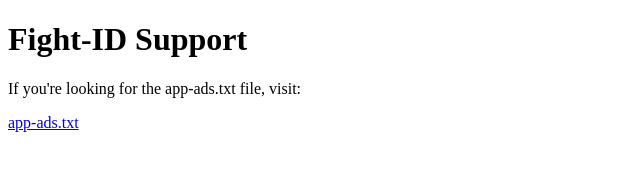
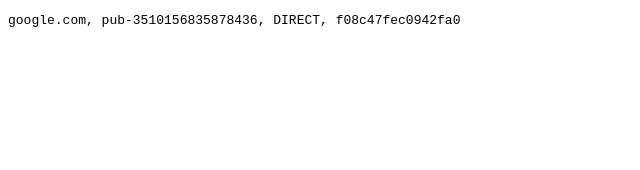
Before and after one commit to mpbusinessgmbh/fightid-app-ads, a plain HTML site: page index.html in a window 1280 px wide. Shown: the whole page, without its empty margins (0-640 px from the left). Drawn offline with Linux system fonts and the light colour scheme.

Commit message:
Update index.html

```diff
--- a/index.html
+++ b/index.html
@@ -1,12 +1,12 @@
 <!DOCTYPE html>
 <html>
-<head>
-    <meta charset="UTF-8">
-    <title>Fight-ID</title>
-</head>
-<body>
-    <h1>Fight-ID Support</h1>
-    <p>If you're looking for the app-ads.txt file, visit:</p>
-    <a href="app-ads.txt">app-ads.txt</a>
-</body>
+  <head>
+    <meta http-equiv="Content-Type" content="text/plain; charset=UTF-8" />
+    <title>app-ads.txt</title>
+  </head>
+  <body>
+    <pre>
+google.com, pub-3510156835878436, DIRECT, f08c47fec0942fa0
+    </pre>
+  </body>
 </html>
```
